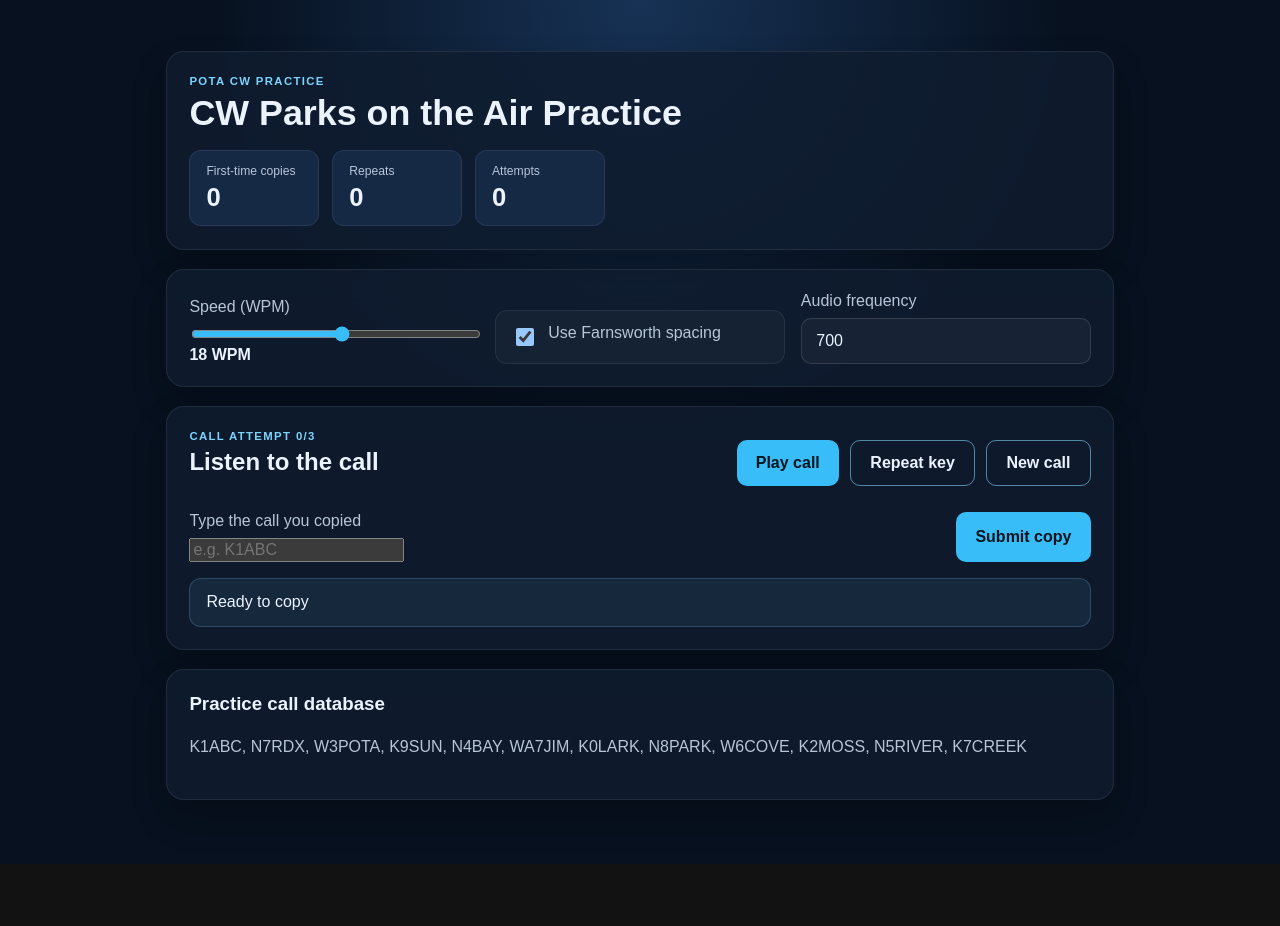
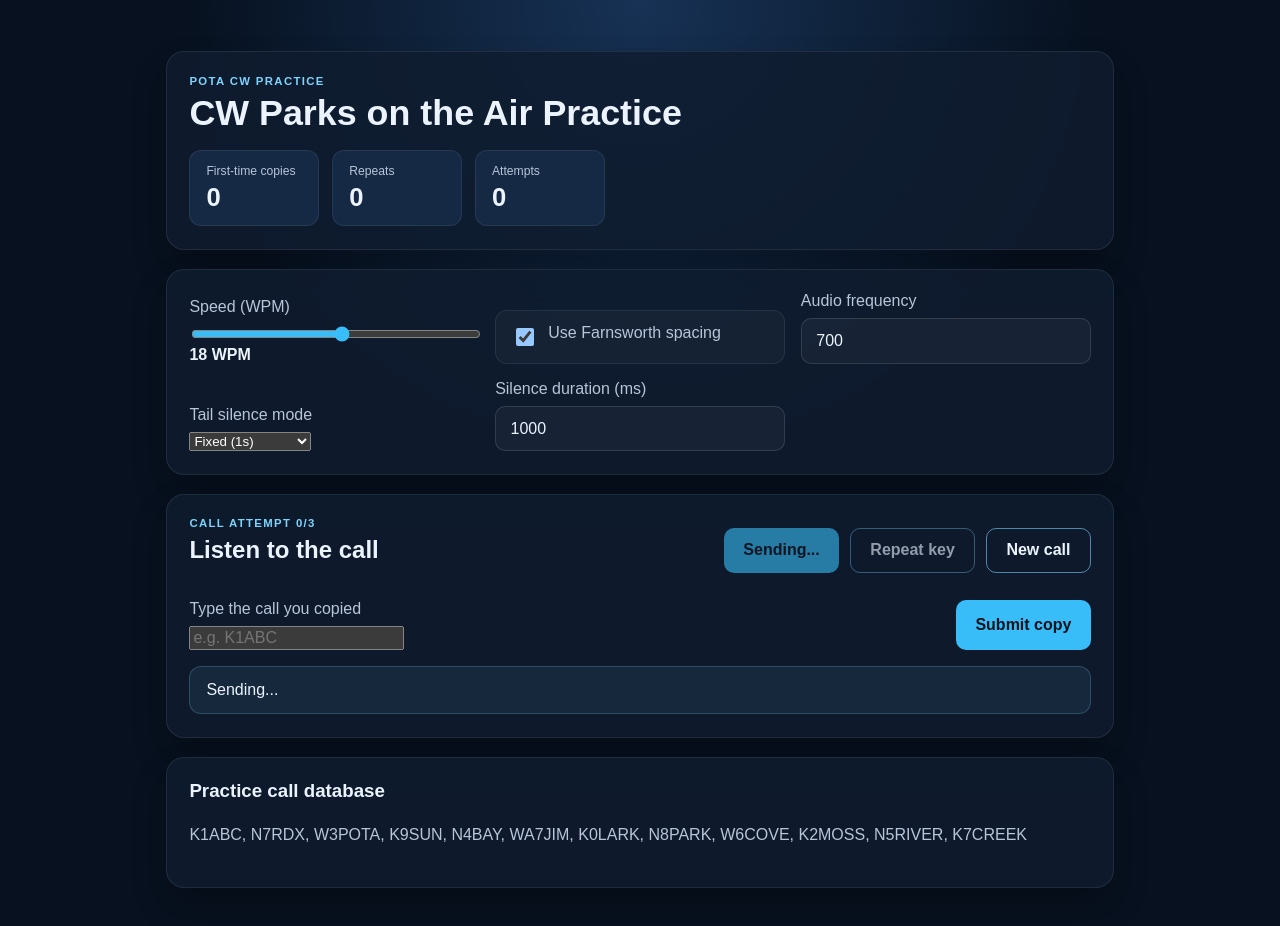
Before and after one commit to w0anm/cw-pota-practice, a Next.js app: page / in a window 1280 px wide. Shown: the top 926 px of the page. Before the commit the page ends 864 px from the top, so only its background shows below. Built offline with nearby package versions, Linux system fonts and the light colour scheme.

Commit message:
Fix CW playback by adding missing tail silence settings to initialSettings and adding select control for tail mode

```diff
--- a/app/page.tsx
+++ b/app/page.tsx
@@ -8,6 +8,8 @@ const initialSettings: MorseSettings = {
   wpm: 18,
   farnsworth: true,
   frequency: 700,
+  tailSilenceMode: 'fixed',
+  fixedSilenceMs: 1000,
 };
 
 function getRandomCall() {
@@ -55,7 +57,7 @@ export default function HomePage() {
 
       return () => window.clearTimeout(cooldownTimer);
     }
-  }, [currentCall]);
+  }, [currentCall, settings]);
 
   const callListText = useMemo(
     () => callDatabase.map((item) => item.callsign).join(', '),
@@ -145,7 +147,7 @@ export default function HomePage() {
     playCurrentCall();
   };
 
-  const handleSettingsChange = (key: keyof MorseSettings, value: number | boolean) => {
+  const handleSettingsChange = (key: keyof MorseSettings, value: number | boolean | string) => {
     setSettings((current) => ({ ...current, [key]: value }));
   };
 
@@ -205,6 +207,32 @@ export default function HomePage() {
               onChange={(event) => handleSettingsChange('frequency', Number(event.target.value))}
             />
           </label>
+
+          <label>
+            <span>Tail silence mode</span>
+            <select
+              value={settings.tailSilenceMode}
+              onChange={(event) => handleSettingsChange('tailSilenceMode', event.target.value)}
+            >
+              <option value="fixed">Fixed (1s)</option>
+              <option value="wpm-based">WPM-based</option>
+              <option value="character-based">Character-based</option>
+            </select>
+          </label>
+
+          {settings.tailSilenceMode === 'fixed' && (
+            <label>
+              <span>Silence duration (ms)</span>
+              <input
+                type="number"
+                min={100}
+                max={2000}
+                step={100}
+                value={settings.fixedSilenceMs}
+                onChange={(event) => handleSettingsChange('fixedSilenceMs', Number(event.target.value))}
+              />
+            </label>
+          )}
         </div>
       </section>
 
```
